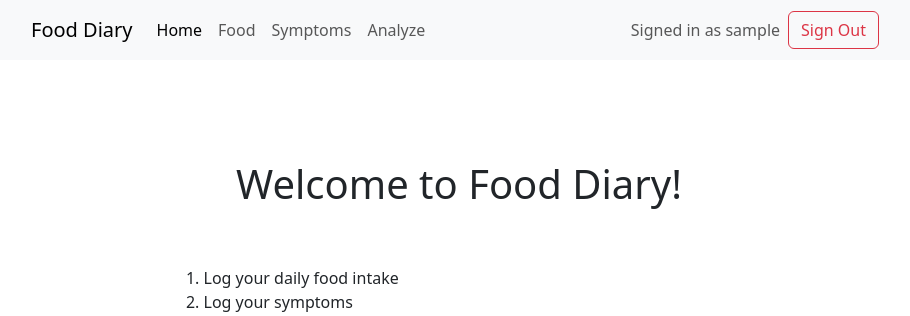
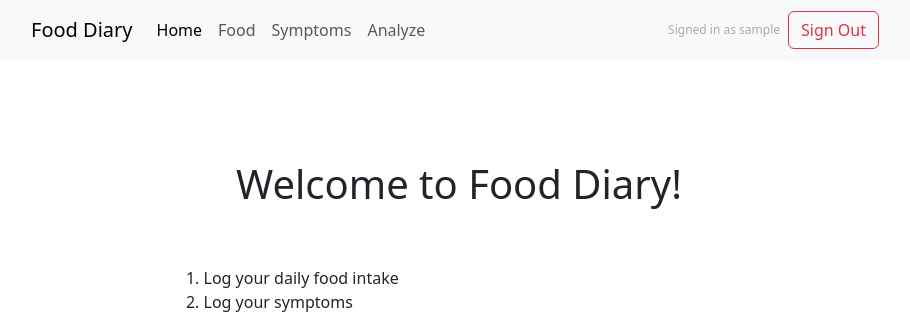
Before and after one commit to bevane/food-diary, a Django app: page / in a window 1280 px wide. Shown: the top 316 px of the page, without its empty margins (181-1091 px from the left). Run offline with Django 5.2, Linux system fonts and the light colour scheme; the visitor is signed in with stand-in values (Sample User, id 1).

Commit message:
feat: improve look of signed in as text

```diff
--- a/food/static/food/style.css
+++ b/food/static/food/style.css
@@ -1,5 +1,11 @@
 .navbar {
     padding: 10px 200px 10px 200px;
+}
+
+.navbar-text {
+    flex-shrink: 0;
+    color: #aaa;
+    font-size: 12px;
 }
 
 .main {
--- a/homepage/static/homepage/style.css
+++ b/homepage/static/homepage/style.css
@@ -1,5 +1,11 @@
 .navbar {
     padding: 10px 200px 10px 200px;
+}
+
+.navbar-text {
+    flex-shrink: 0;
+    color: #aaa;
+    font-size: 12px;
 }
 
 .hero {
--- a/symptoms/static/symptoms/style.css
+++ b/symptoms/static/symptoms/style.css
@@ -1,5 +1,11 @@
 .navbar {
     padding: 10px 200px 10px 200px;
+}
+
+.navbar-text {
+    flex-shrink: 0;
+    color: #aaa;
+    font-size: 12px;
 }
 
 .main {
```
Also changed, not shown: analyze/static/analyze/style.css (+7 -0 lines).
